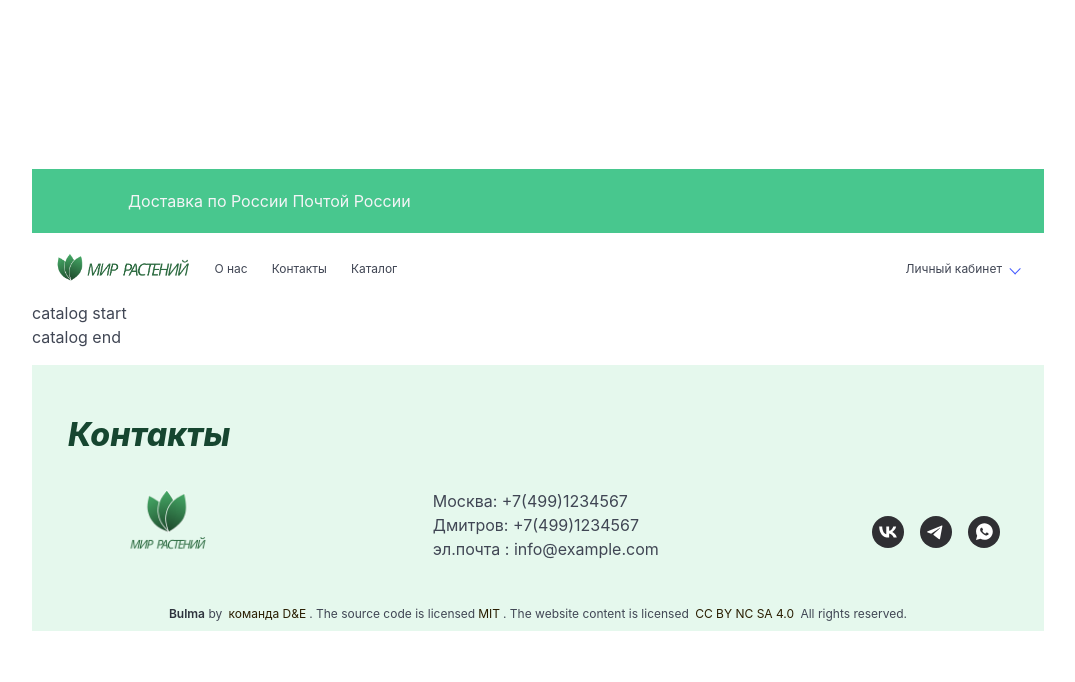
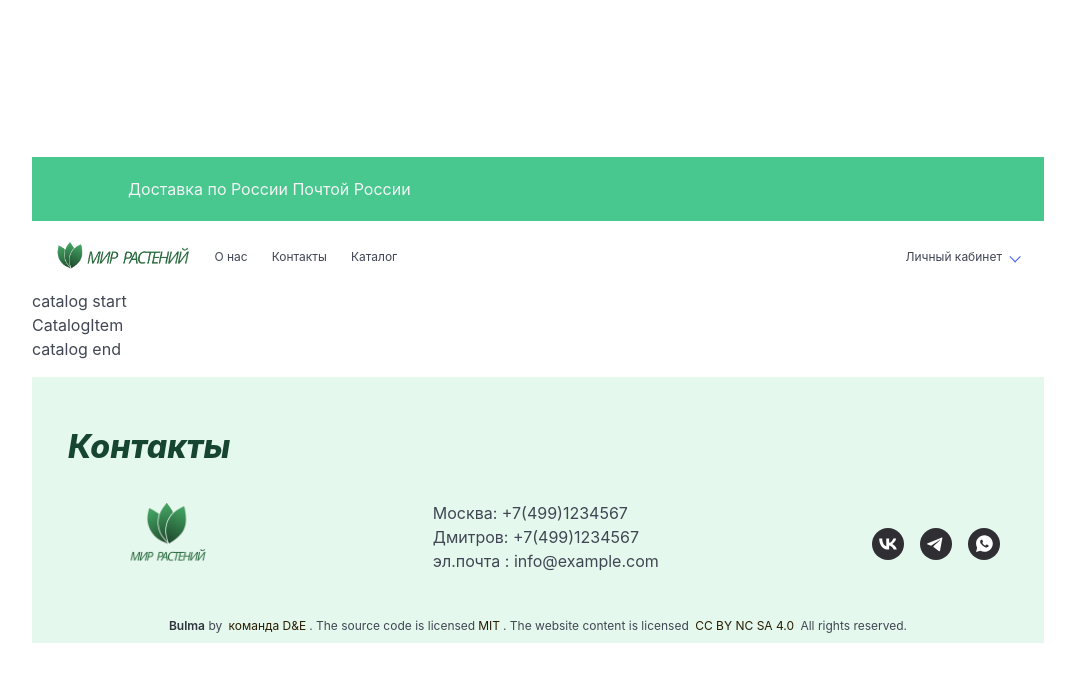
Before and after one commit to ElenaFro/teamproject, a Vue app: page /catalog in a window 1280 px wide. Shown: the top 682 px of the page, without its empty margins (102-1177 px from the left). Built offline with nearby package versions, Linux system fonts and the light colour scheme; some icons are missing.

Commit message:
upd Catalog

```diff
--- a/src/components/Catalog/Catalog.vue
+++ b/src/components/Catalog/Catalog.vue
@@ -0,0 +1,20 @@
+<template>
+  <div class="catalog">
+    <CatalogItem />
+    <!-- <CatalogItem
+      v-for="plant in plants"
+      :key="plant.vcode"
+      :plant_data="plant"
+    /> -->
+  </div>
+</template>
+
+<script>
+import CatalogItem from "./CatalogItem.vue";
+export default {
+  name: "catalog",
+  components: {
+    CatalogItem,
+  },
+};
+</script>
--- a/src/components/Catalog/CatalogItem.vue
+++ b/src/components/Catalog/CatalogItem.vue
@@ -1,15 +1,16 @@
 <template>
+  <h3>CatalogItem</h3>
   <!-- <img
       class="card-catalog__image"
       :src="'/src/assets/images/' + plant.image"
       alt="picture"
     /> -->
-  <p class="card-catalog__name">{{ plant.name }}</p>
+  <!-- <p class="card-catalog__name">{{ plant.name }}</p>
   <p class="card-catalog__price">{{ plant.price }}</p>
   <p class="card-catalog__about">{{ plant.about }}</p>
   <button class="card-catalog__add_to_cart_btn pink btn" @click="addToCart">
     В корзину
-  </button>
+  </button> -->
 </template>
 
 <script>
--- a/src/components/Catalog/CatalogPage.vue
+++ b/src/components/Catalog/CatalogPage.vue
@@ -3,11 +3,7 @@
     <MailHeader />
     <Navigation />
     <h1>catalog start</h1>
-    <CatalogItem
-      v-for="plant in plants"
-      :key="plant.vcode"
-      :plant_data="plant"
-    />
+    <Catalog />
     <h2>catalog end</h2>
     <FooterPart />
   </div>
@@ -16,25 +12,15 @@
 <script>
 import MailHeader from "../MailHeader.vue";
 import Navigation from "../Navigation.vue";
-import CatalogItem from "./CatalogItem.vue";
+import Catalog from "./Catalog.vue";
 import FooterPart from "../FooterPart.vue";
 export default {
-  name: "catalog",
+  name: "catalogPage",
   components: {
     MailHeader,
     Navigation,
-    CatalogItem,
+    Catalog,
     FooterPart,
-  },
-  props: {},
-  data() {
-    return {};
-  },
-  computed: {},
-  methods: {},
-  watch: {},
-  mounted() {
-    console.log("dont worry");
   },
 };
 </script>
```
